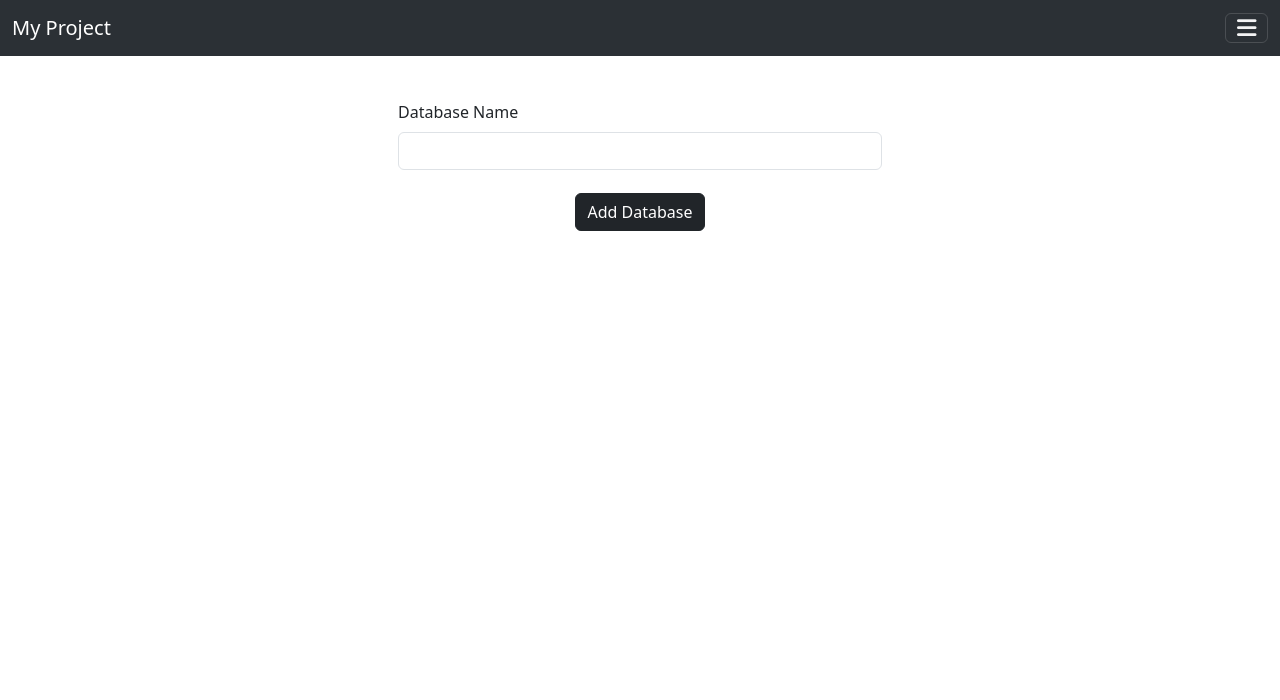
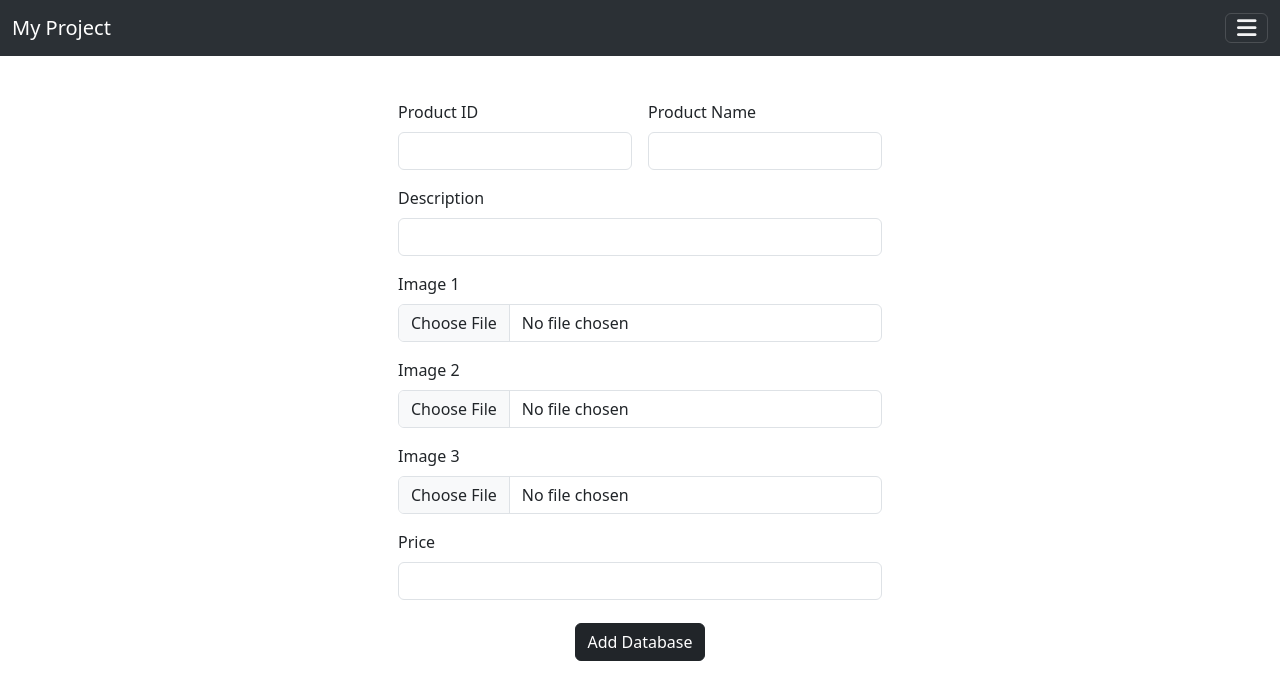
Before and after one commit to Tokigin/phpcrudtemp, a PHP site: page /add.php in a window 1280 px wide. Shown: the top 700 px of the page. Run offline with PHP 8.4, Linux system fonts and the light colour scheme; some libraries are stand-ins or nearby versions.

Commit message:
input sql ok

```diff
--- a/add.php
+++ b/add.php
@@ -3,13 +3,13 @@ include "view/header.php";
 include "script/script.php";
 ?>
 <div style="height: 100px;"></div>
-<form class="row g-3 mx-auto" style="width: 500px;" method="post" action="script/config.php">
+<form class="row g-3 mx-auto" style="width: 500px;" method="post" action="script/config.php" enctype="multipart/form-data">
     <?php
-    input("dbname", "Database Name", null, null);
-    // input("name2", "Database Name2", "col-md-6", null);
-    // input("pid", "Product ID", "col-md-6", null);
-    // input("des", "Description", null, null);
-    // upload(3);
+    input("pid", "Product ID", "col-md-6", null);
+    input("title", "Product Name", "col-md-6", null);
+    input("des", "Description", null, null);
+    upload(3);
+    input("price", "Price", null, null);
     button("Add Database", null, "btn btn-dark");
     ?>
 </form>
--- a/script/script.php
+++ b/script/script.php
@@ -39,7 +39,7 @@ function upload($y)
 {
     $y = $y + 1;
     for ($x = 1; $x < $y; $x++) {
-        $id = "pi$x";
+        $id = "img$x";
         input($id, "Image $x", null, "file", true);
     }
 }
--- a/view/header.php
+++ b/view/header.php
@@ -29,6 +29,9 @@
                 <a class="nav-link" aria-current="page" href="products.php">Products</a>
               </li>
               <li class="nav-item">
+                <a class="nav-link" aria-current="page" href="add.php">Add Product</a>
+              </li>
+              <li class="nav-item">
                 <a class="nav-link" aria-current="page" href="#">About us</a>
               </li>
               <li class="nav-item">
```
Also changed, not shown: script/config.php (+5 -2 lines), script/connection.php (+27 -13 lines).
